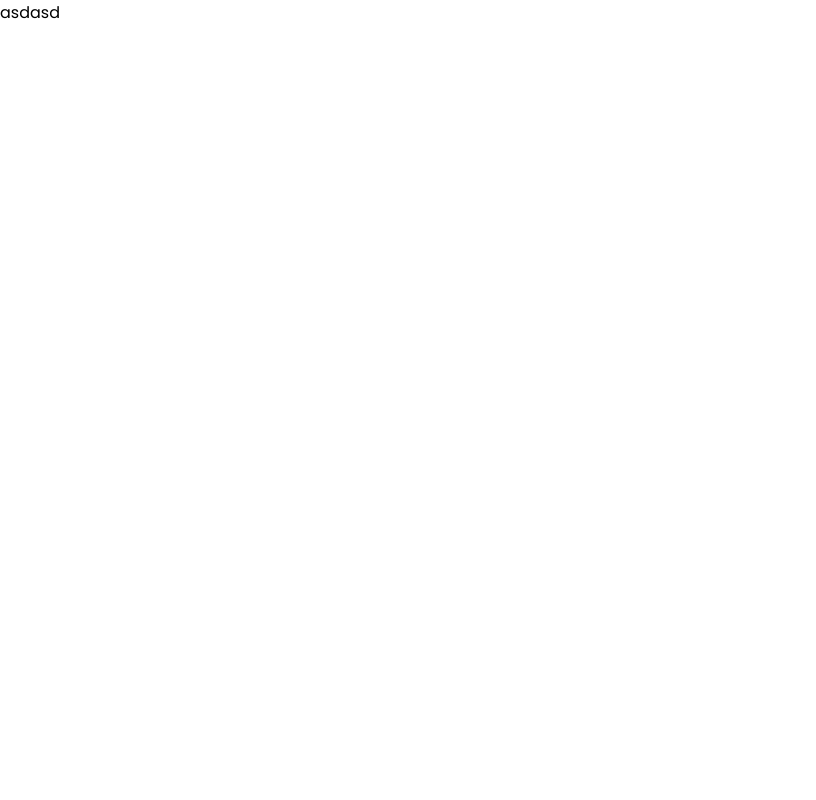
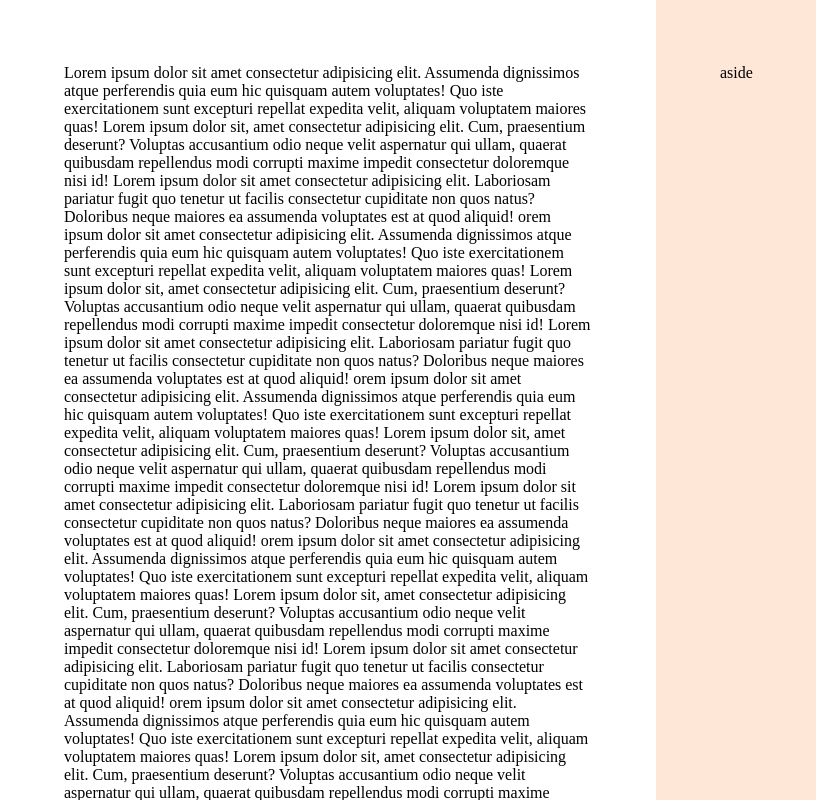
Before and after one commit to diegoveigass/mba-projeto-formulario, a plain HTML site: page index.html in a window 1280 px wide. Shown: the whole page, without its empty margins (0-816 px from the left). Drawn offline with Linux system fonts and the light colour scheme.

Commit message:
layout css

```diff
--- a/index.html
+++ b/index.html
@@ -11,6 +11,32 @@
   <link href="https://fonts.googleapis.com/css2?family=Poppins:ital,wght@0,100;0,200;0,300;0,400;0,500;0,600;0,700;0,800;0,900;1,100;1,200;1,300;1,400;1,500;1,600;1,700;1,800;1,900&display=swap" rel="stylesheet">
 </head>
 <body>
-  asdasd
+  <div id="app">
+    <main>
+      <div class="main-container">
+        Lorem ipsum dolor sit amet consectetur adipisicing elit. Assumenda dignissimos atque perferendis quia eum hic quisquam autem voluptates! Quo iste exercitationem sunt excepturi repellat expedita velit, aliquam voluptatem maiores quas!
+        Lorem ipsum dolor sit, amet consectetur adipisicing elit. Cum, praesentium deserunt? Voluptas accusantium odio neque velit aspernatur qui ullam, quaerat quibusdam repellendus modi corrupti maxime impedit consectetur doloremque nisi id!
+        Lorem ipsum dolor sit amet consectetur adipisicing elit. Laboriosam pariatur fugit quo tenetur ut facilis consectetur cupiditate non quos natus? Doloribus neque maiores ea assumenda voluptates est at quod aliquid!
+        orem ipsum dolor sit amet consectetur adipisicing elit. Assumenda dignissimos atque perferendis quia eum hic quisquam autem voluptates! Quo iste exercitationem sunt excepturi repellat expedita velit, aliquam voluptatem maiores quas!
+        Lorem ipsum dolor sit, amet consectetur adipisicing elit. Cum, praesentium deserunt? Voluptas accusantium odio neque velit aspernatur qui ullam, quaerat quibusdam repellendus modi corrupti maxime impedit consectetur doloremque nisi id!
+        Lorem ipsum dolor sit amet consectetur adipisicing elit. Laboriosam pariatur fugit quo tenetur ut facilis consectetur cupiditate non quos natus? Doloribus neque maiores ea assumenda voluptates est at quod aliquid!
+        orem ipsum dolor sit amet consectetur adipisicing elit. Assumenda dignissimos atque perferendis quia eum hic quisquam autem voluptates! Quo iste exercitationem sunt excepturi repellat expedita velit, aliquam voluptatem maiores quas!
+        Lorem ipsum dolor sit, amet consectetur adipisicing elit. Cum, praesentium deserunt? Voluptas accusantium odio neque velit aspernatur qui ullam, quaerat quibusdam repellendus modi corrupti maxime impedit consectetur doloremque nisi id!
+        Lorem ipsum dolor sit amet consectetur adipisicing elit. Laboriosam pariatur fugit quo tenetur ut facilis consectetur cupiditate non quos natus? Doloribus neque maiores ea assumenda voluptates est at quod aliquid!
+        orem ipsum dolor sit amet consectetur adipisicing elit. Assumenda dignissimos atque perferendis quia eum hic quisquam autem voluptates! Quo iste exercitationem sunt excepturi repellat expedita velit, aliquam voluptatem maiores quas!
+        Lorem ipsum dolor sit, amet consectetur adipisicing elit. Cum, praesentium deserunt? Voluptas accusantium odio neque velit aspernatur qui ullam, quaerat quibusdam repellendus modi corrupti maxime impedit consectetur doloremque nisi id!
+        Lorem ipsum dolor sit amet consectetur adipisicing elit. Laboriosam pariatur fugit quo tenetur ut facilis consectetur cupiditate non quos natus? Doloribus neque maiores ea assumenda voluptates est at quod aliquid!
+        orem ipsum dolor sit amet consectetur adipisicing elit. Assumenda dignissimos atque perferendis quia eum hic quisquam autem voluptates! Quo iste exercitationem sunt excepturi repellat expedita velit, aliquam voluptatem maiores quas!
+        Lorem ipsum dolor sit, amet consectetur adipisicing elit. Cum, praesentium deserunt? Voluptas accusantium odio neque velit aspernatur qui ullam, quaerat quibusdam repellendus modi corrupti maxime impedit consectetur doloremque nisi id!
+        Lorem ipsum dolor sit amet consectetur adipisicing elit. Laboriosam pariatur fugit quo tenetur ut facilis consectetur cupiditate non quos natus? Doloribus neque maiores ea assumenda voluptates est at quod aliquid!
+        orem ipsum dolor sit amet consectetur adipisicing elit. Assumenda dignissimos atque perferendis quia eum hic quisquam autem voluptates! Quo iste exercitationem sunt excepturi repellat expedita velit, aliquam voluptatem maiores quas!
+        Lorem ipsum dolor sit, amet consectetur adipisicing elit. Cum, praesentium deserunt? Voluptas accusantium odio neque velit aspernatur qui ullam, quaerat quibusdam repellendus modi corrupti maxime impedit consectetur doloremque nisi id!
+        Lorem ipsum dolor sit amet consectetur adipisicing elit. Laboriosam pariatur fugit quo tenetur ut facilis consectetur cupiditate non quos natus? Doloribus neque maiores ea assumenda voluptates est at quod aliquid!
+      </div>
+    </main>
+    <aside>
+      <div class="aside-container">aside</div>
+    </aside>
+  </div>
 </body>
 </html>
--- a/styles/global.css
+++ b/styles/global.css
@@ -3,6 +3,28 @@
   padding: 0;
   box-sizing: border-box;
 }
+
+/* ===== Scrollbar CSS ===== */
+  /* Firefox */
+  * {
+    scrollbar-width: thin;
+    scrollbar-color: #433b45 #ffffff;
+  }
+
+  /* Chrome, Edge, and Safari */
+  *::-webkit-scrollbar {
+    width: 12px;
+  }
+
+  *::-webkit-scrollbar-track {
+    background: #ffffff;
+  }
+
+  *::-webkit-scrollbar-thumb {
+    background-color: #433b45;
+    border-radius: 9px;
+    border: 3px dotted #b80000;
+  }
 
 :root {
   --font-family: "Poppins", sans-serif;
@@ -24,5 +46,5 @@
 }
 
 body {
-  font-family: var(--font-family);
+  overflow: hidden;
 }
--- a/styles/index.css
+++ b/styles/index.css
@@ -1 +1,2 @@
 @import url(global.css);
+@import url(layout.css);
--- /dev/null
+++ b/styles/layout.css
@@ -0,0 +1,27 @@
+#app {
+  display: grid;
+  grid-template-columns: 51.25% 48.75%;
+
+  height: 100vh;
+  overflow: hidden;
+}
+
+main {
+  overflow: auto;
+  padding: 4rem;
+
+  & .main-container {
+    max-width: 33rem;
+    margin-left: auto;
+  }
+}
+
+aside {
+  background-color: var(--surface-secondary);
+  padding: 4rem;
+
+  & .aside-container {
+    max-width: 31rem;
+    margin-right: auto;
+  }
+}
```
